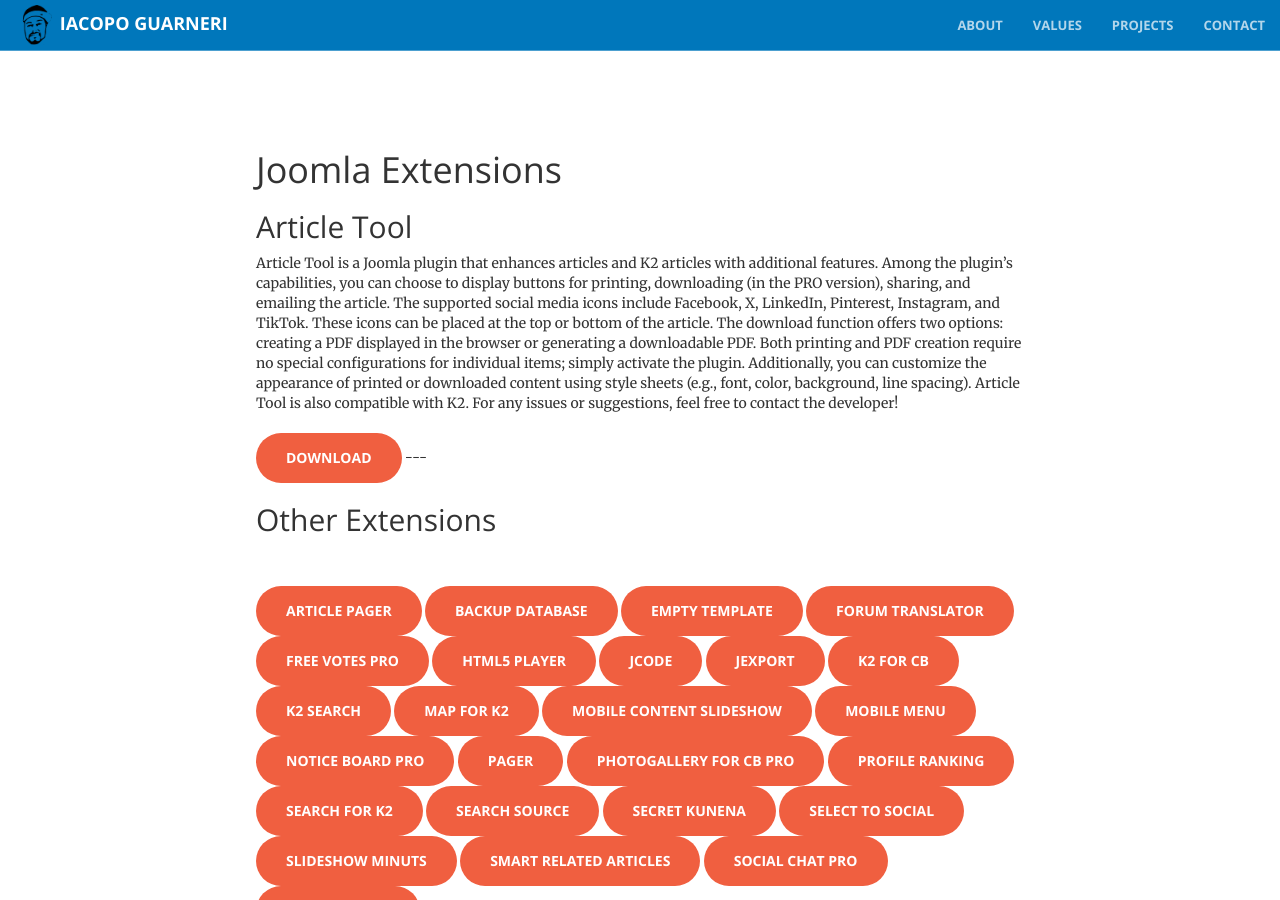
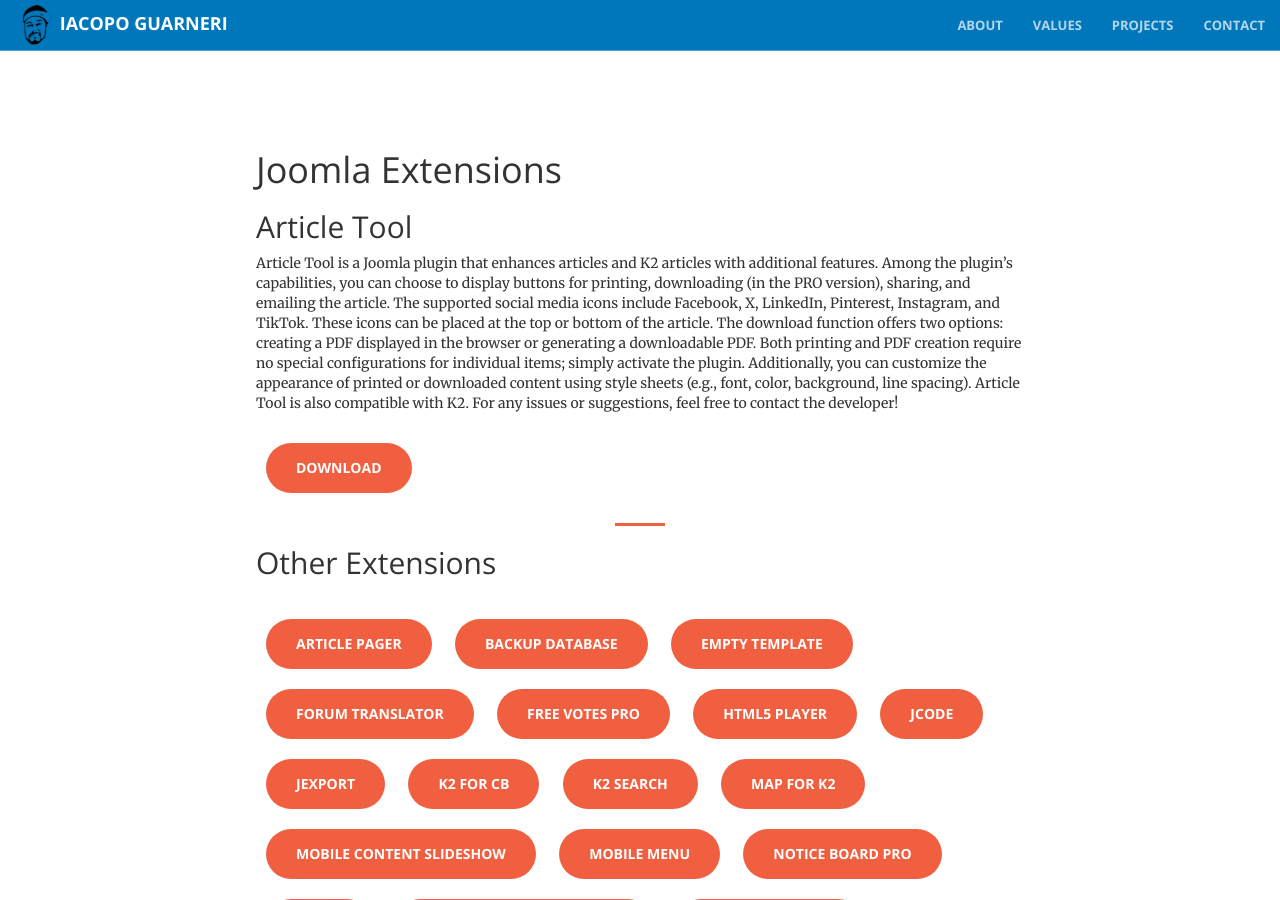
Before and after one commit to iacoposk8/iacoposk8.github.io, a Jekyll site: the page built from projects/joomla-extensions/index.html, in a window 1280 px wide and 900 px high. Built offline with Jekyll 4.4.1, drawn with Linux system fonts in a browser that asks for light colours.

Commit message:
Update index.html

```diff
--- a/projects/joomla-extensions/index.html
+++ b/projects/joomla-extensions/index.html
@@ -2,6 +2,11 @@
 layout: default
 title: Joomla Extensions
 ---
+<style>
+  .btn{
+    margin:10px;
+  }
+</style>
 <h1>Joomla Extensions</h1>
 
 <h2>Article Tool</h2>
@@ -9,10 +14,10 @@ Article Tool is a Joomla plugin that enhances articles and K2 articles with addi
 <br /><br />
 <a href="https://payhip.com/b/Eje2v" target="_blank" class="btn btn-primary btn-xl">Download</a>
 
----
+<hr>
 
 <h2>Other Extensions</h2>
-<br /><br />
+<br />
 
 <a href="extensions/articlepager10/articlepagerinstall.zip" target="_blank" class="btn btn-primary btn-xl">article pager</a>
 <a href="extensions/backupdatabase10/com_backupdatabase.zip" target="_blank" class="btn btn-primary btn-xl">backup database</a>
```
